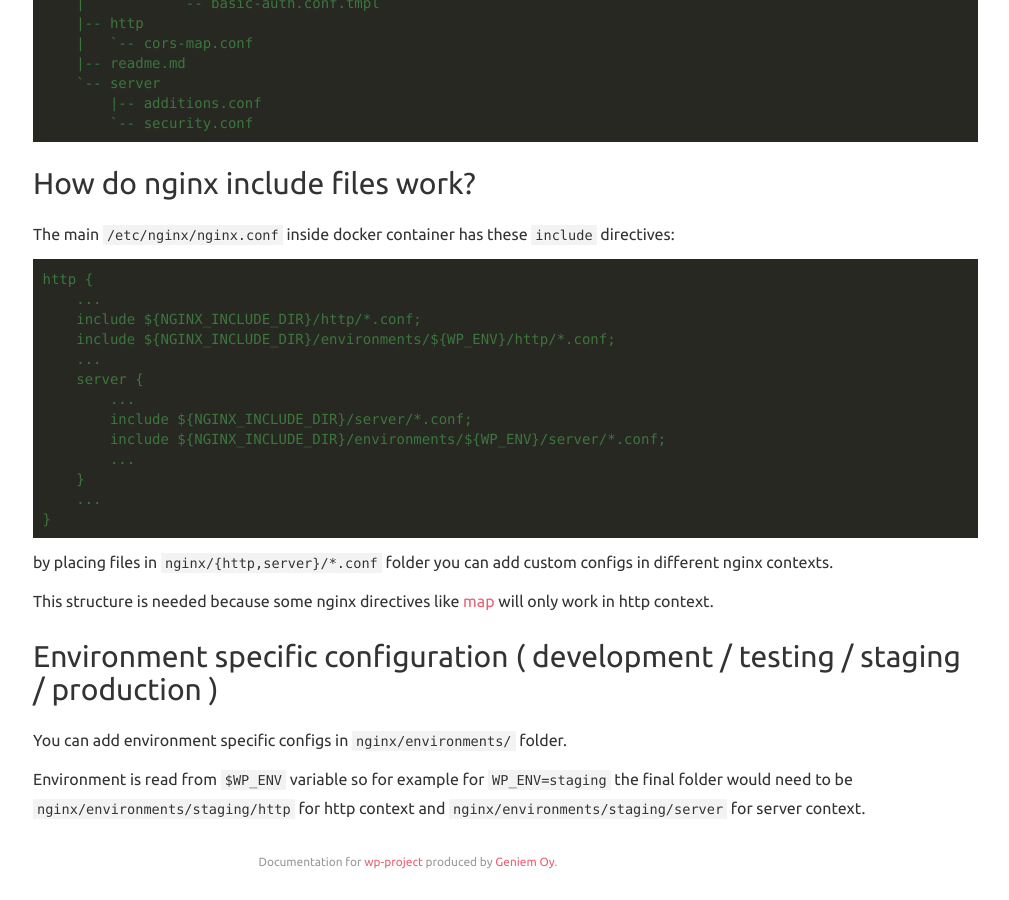
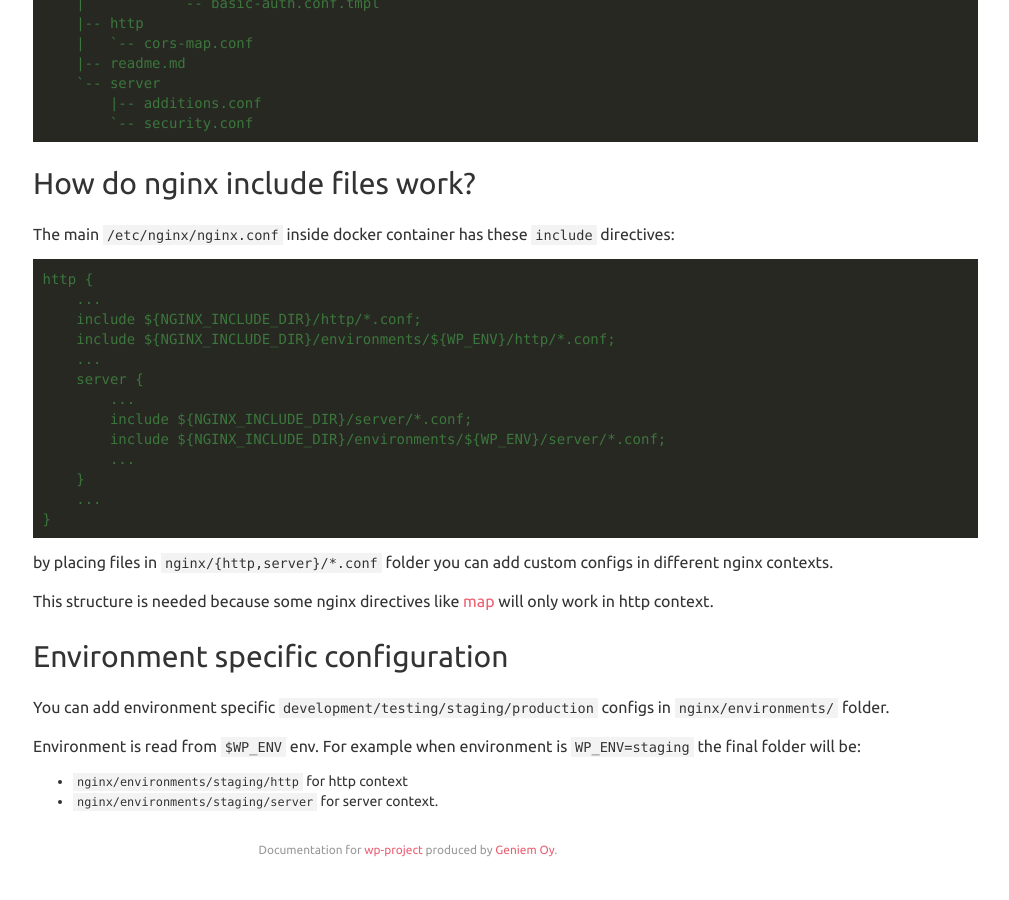
Before and after one commit to yaaax/wp-project, a Jekyll site: the page built from _posts/2016-11-29-custom-includes.md, in a window 1280 px wide and 900 px high, scrolled down 623 px. Shown: the whole window, without its empty margins (232-1241 px from the left). Built offline with Jekyll 4.4.1, drawn with Linux system fonts in a browser that asks for light colours; nearby versions of some CDN libraries.

Commit message:
Fix style for all documentation pages

````diff
--- a/_posts/2016-11-29-custom-includes.md
+++ b/_posts/2016-11-29-custom-includes.md
@@ -11,6 +11,7 @@ You can add custom nginx conf files into the projects nginx folder. The folder c
 You can have as many `.conf` files in the supported locations as you want to.
 
 Here's example folder structure which has includes which are applied for all environments as well as environment specific config.
+
 ```
 nginx
     |-- environments
@@ -39,6 +40,7 @@ nginx
 
 ## How do nginx include files work?
 The main `/etc/nginx/nginx.conf` inside docker container has these `include` directives:
+
 ```
 http {
     ...
@@ -59,7 +61,10 @@ by placing files in `nginx/{http,server}/*.conf` folder you can add custom confi
 
 This structure is needed because some nginx directives like [map](http://nginx.org/en/docs/http/ngx_http_map_module.html) will only work in http context.
 
-## Environment specific configuration ( development / testing / staging / production )
-You can add environment specific configs in `nginx/environments/` folder.
+## Environment specific configuration
+You can add environment specific `development/testing/staging/production` configs in `nginx/environments/` folder.
 
-Environment is read from `$WP_ENV` variable so for example for `WP_ENV=staging` the final folder would need to be `nginx/environments/staging/http` for http context and `nginx/environments/staging/server` for server context.
+Environment is read from `$WP_ENV` env. For example when environment is `WP_ENV=staging` the final folder will be:
+
+* `nginx/environments/staging/http` for http context
+* `nginx/environments/staging/server` for server context.
````
Also changed, not shown: _posts/2016-11-17-basic-auth.md (+3 -0 lines), _posts/2016-11-29-cors-headers.md (+7 -3 lines), _posts/2016-11-29-tmpl-templating.md (+3 -0 lines).
